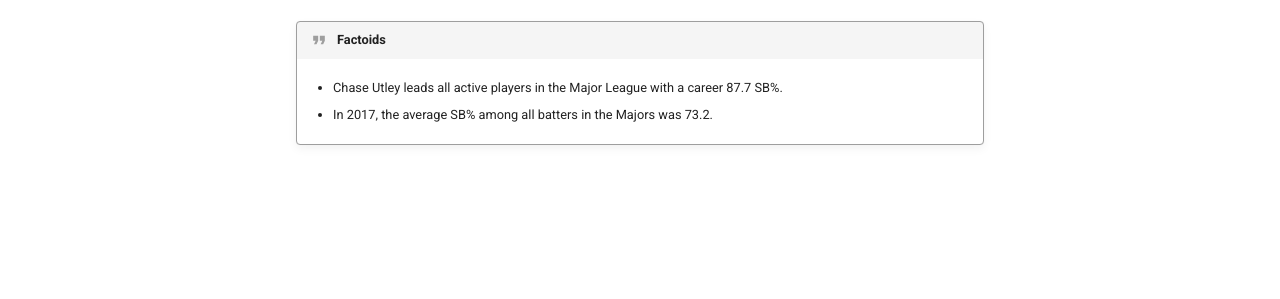
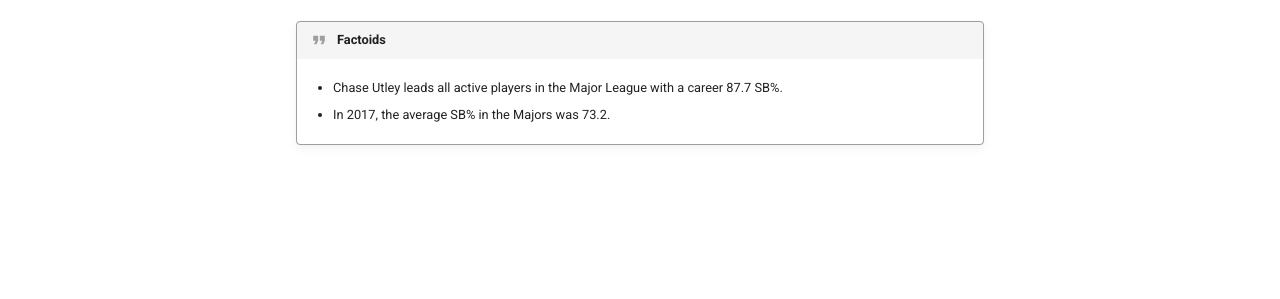
Before and after one commit to nodesocket/baseball-stats.net, an MkDocs documentation site: the page built from docs/baserunning/sbp.md, in a window 1280 px wide. Shown: the part 399-698 px from the top of the page. Built offline with MkDocs 1.6.1 and Material for MkDocs 9.7.7, drawn with Linux system fonts in a browser that asks for light colours; formulas are drawn with MathJax 3; comment, search, counter and statistics services are not loaded; old or Windows-style settings are respelled for this version of MkDocs.

Commit message:
fix factoid copy text

```diff
--- a/docs/baserunning/sbp.md
+++ b/docs/baserunning/sbp.md
@@ -9,4 +9,4 @@ As a general rule of thumb, a baserunner with an SB% of 75 or higher is typicall
 !!! quote "Factoids"
     * Chase Utley leads all active players in the Major League with a career 87.7 SB%.
 
-    * In 2017, the average SB% among all batters in the Majors was 73.2.
+    * In 2017, the average SB% in the Majors was 73.2.
```
